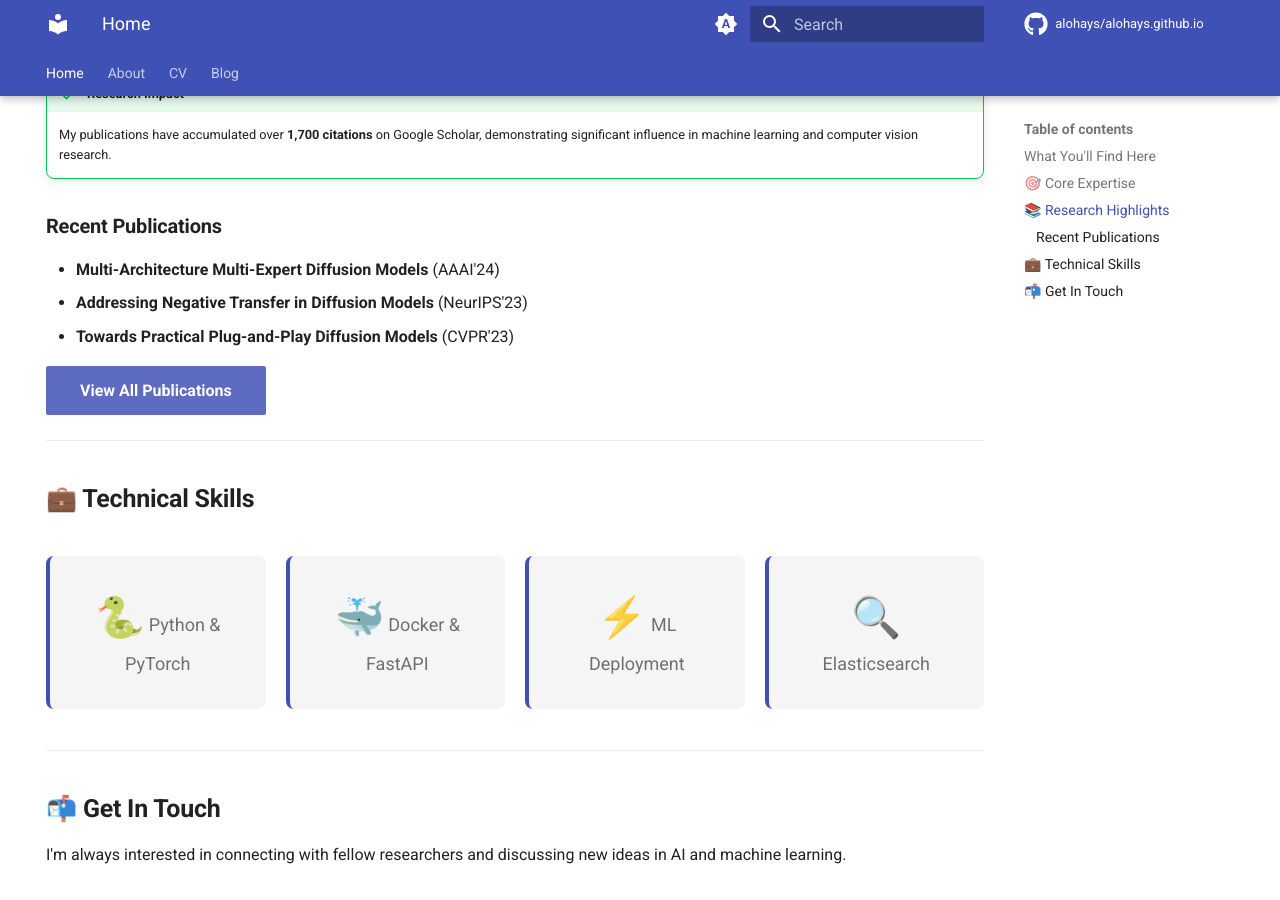
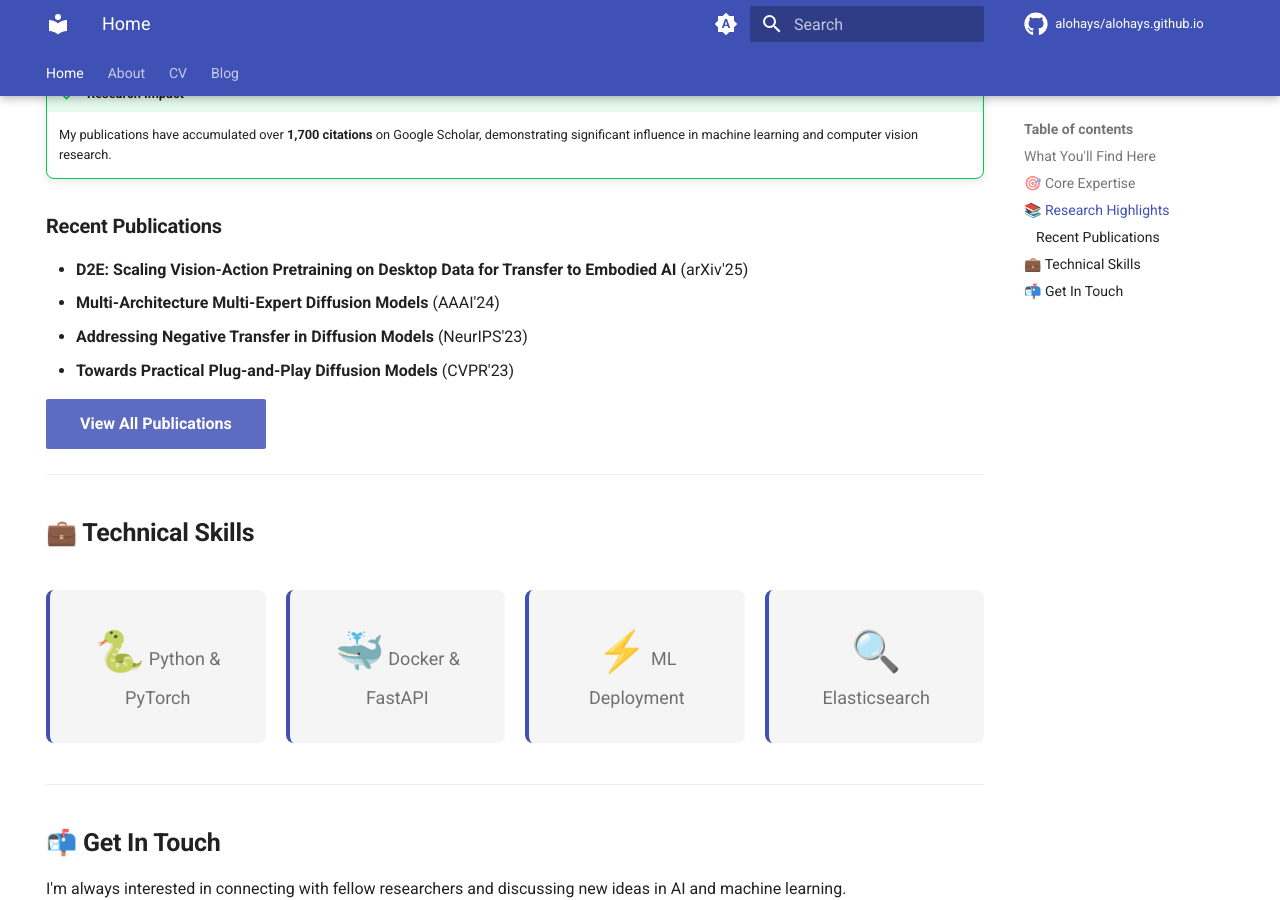
Before and after one commit to alohays/alohays.github.io, an MkDocs documentation site: the page built from docs/index.md, in a window 1280 px wide and 900 px high, scrolled down 2090 px. Built offline with MkDocs 1.6.1 and Material for MkDocs 9.7.7, drawn with Linux system fonts in a browser that asks for light colours; comment, search, counter and statistics services are not loaded.

Commit message:
update cv

```diff
--- a/docs/index.md
+++ b/docs/index.md
@@ -214,6 +214,7 @@ Leading research initiatives in <strong>Embodied AI</strong>, <strong>autonomous
 
 ### Recent Publications
 
+- **D2E: Scaling Vision-Action Pretraining on Desktop Data for Transfer to Embodied AI** (arXiv'25)
 - **Multi-Architecture Multi-Expert Diffusion Models** (AAAI'24)
 - **Addressing Negative Transfer in Diffusion Models** (NeurIPS'23)
 - **Towards Practical Plug-and-Play Diffusion Models** (CVPR'23)
```
Also changed, not shown: docs/cv/index.md (+2 -0 lines).
